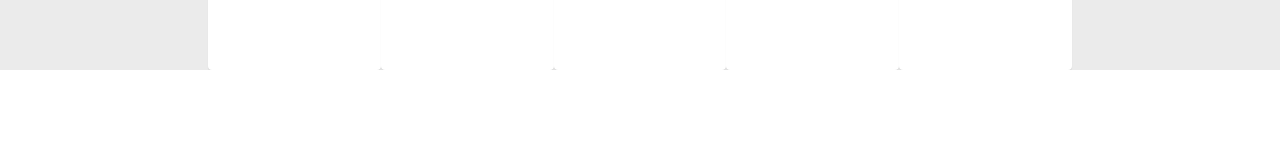
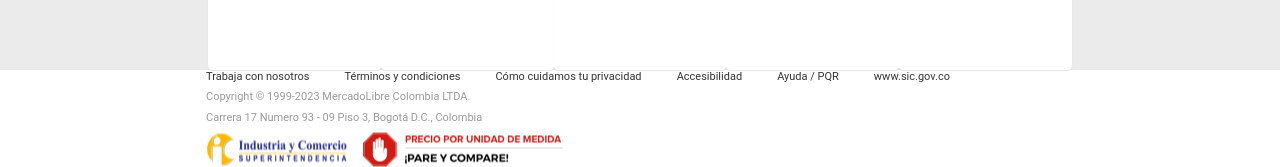
Before and after one commit to JuanDQuintero/IngWeb-Proyecto2-Udea, a Next.js app in the folder my-project/: page / in a window 1280 px wide. Shown: the part 1139-1306 px from the top of the page. Before the commit the page ends 1209 px from the top, so only its background shows below. Built offline with nearby package versions, Linux system fonts and the light colour scheme.

Commit message:
se añadio el footer

```diff
--- /dev/null
+++ b/my-project/components/Footer.tsx
@@ -0,0 +1,36 @@
+import React from "react";
+
+function Footer() {
+    return (
+        <footer>
+            <div className="fcont">
+                <div>
+                    <div className="t1footer">
+                        <span>Trabaja con nosotros</span>
+                        <span>Términos y condiciones</span>
+                        <span>Cómo cuidamos tu privacidad</span>
+                        <span>Accesibilidad</span>
+                        <span>Ayuda / PQR</span>
+                        <span>www.sic.gov.co</span>
+                    </div>
+                    <div className="mb-2">
+                        <span>
+                            Copyright © 1999-2023 MercadoLibre Colombia LTDA.
+                        </span>
+                    </div>
+                    <div className="mb-2">
+                        <span>
+                            Carrera 17 Numero 93 - 09 Piso 3, Bogotá D.C., Colombia
+                        </span>
+                    </div>
+                </div>
+                <div className="flex flex-row flex-start ">
+                    <img src="/indycomer.png" alt="imagen" className="mr-4" />
+                    <img src="/pareycomp.png" alt="imagen" />
+                </div>
+            </div>
+        </footer>
+    );
+}
+
+export default Footer;
--- a/my-project/layouts/Layout.tsx
+++ b/my-project/layouts/Layout.tsx
@@ -1,6 +1,7 @@
 import Navbar from '@components/Navbar';
 import React from 'react';
 import Sections from './Sections';
+import Footer from '@components/Footer';
 
 interface LayoutProps {
     children: JSX.Element;
@@ -11,7 +12,7 @@ const Layout = () => {
         <main>
             <Navbar />
             <Sections />
-
+            <Footer />
         </main>
     );
 }
--- a/my-project/styles/globals.css
+++ b/my-project/styles/globals.css
@@ -217,3 +217,34 @@ article {
 .envio > svg {
     margin-top: .3rem;
 }
+
+/* footer*/
+footer {
+    font-family: Roboto;
+    font-style: normal;
+    font-weight: 400;
+    font-size: 11px;
+    line-height: 13px;
+    background-color: #FFFFFF;
+    color: #999999;
+}
+.fcont{
+    margin-left: 206px;
+    display: flex;
+    flex-direction: column;
+    justify-content: space-evenly;
+}
+.t1footer {
+    width: 744px;
+    color: #333333;
+    margin-bottom: 7px;
+    display: flex;
+    flex-direction: row;
+    justify-content: space-between;
+
+}
+
+
+.debug {
+    border: 2px solid red;
+}
```
Also changed, not shown: my-project/public/indycomer.png (added), my-project/public/pareycomp.png (added).
